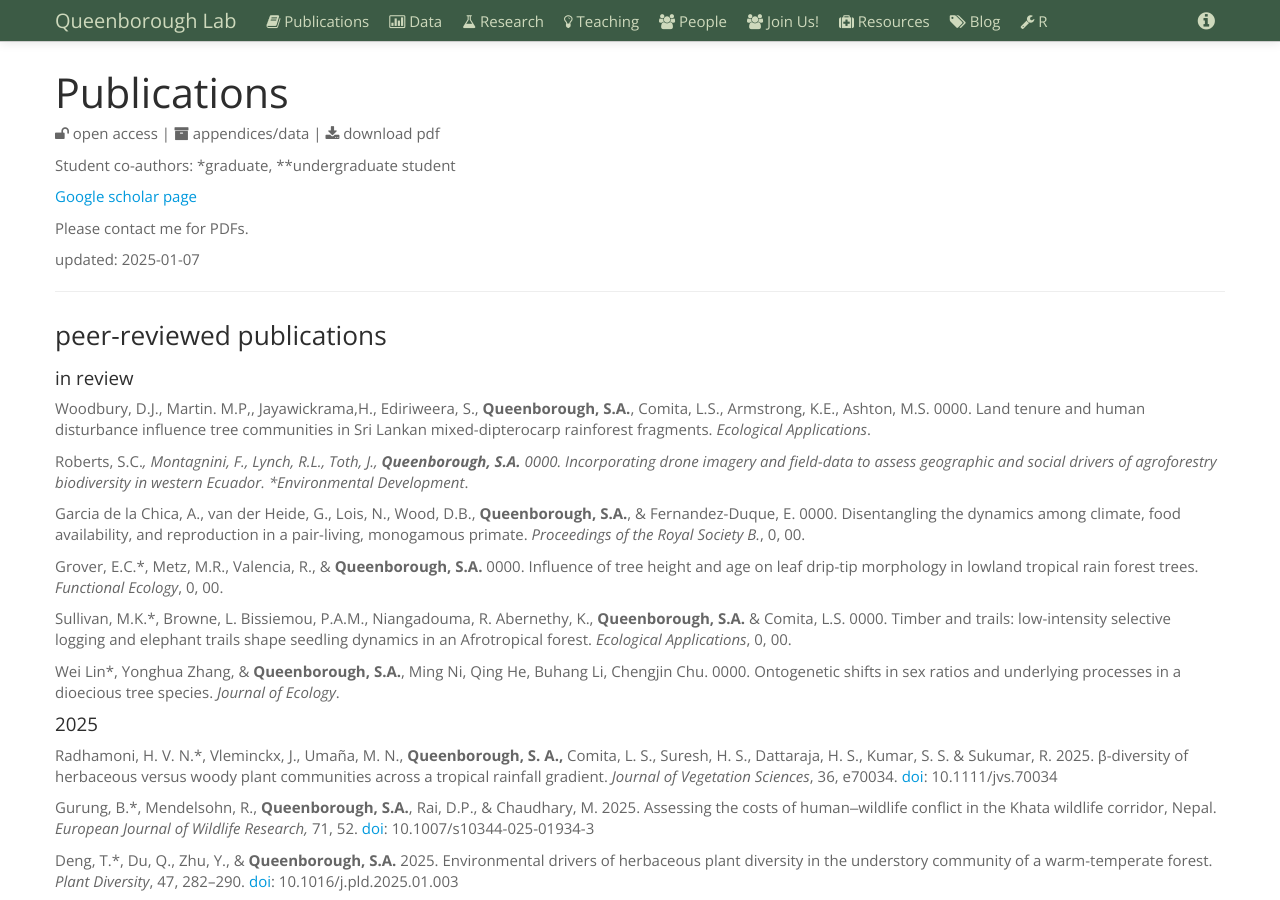
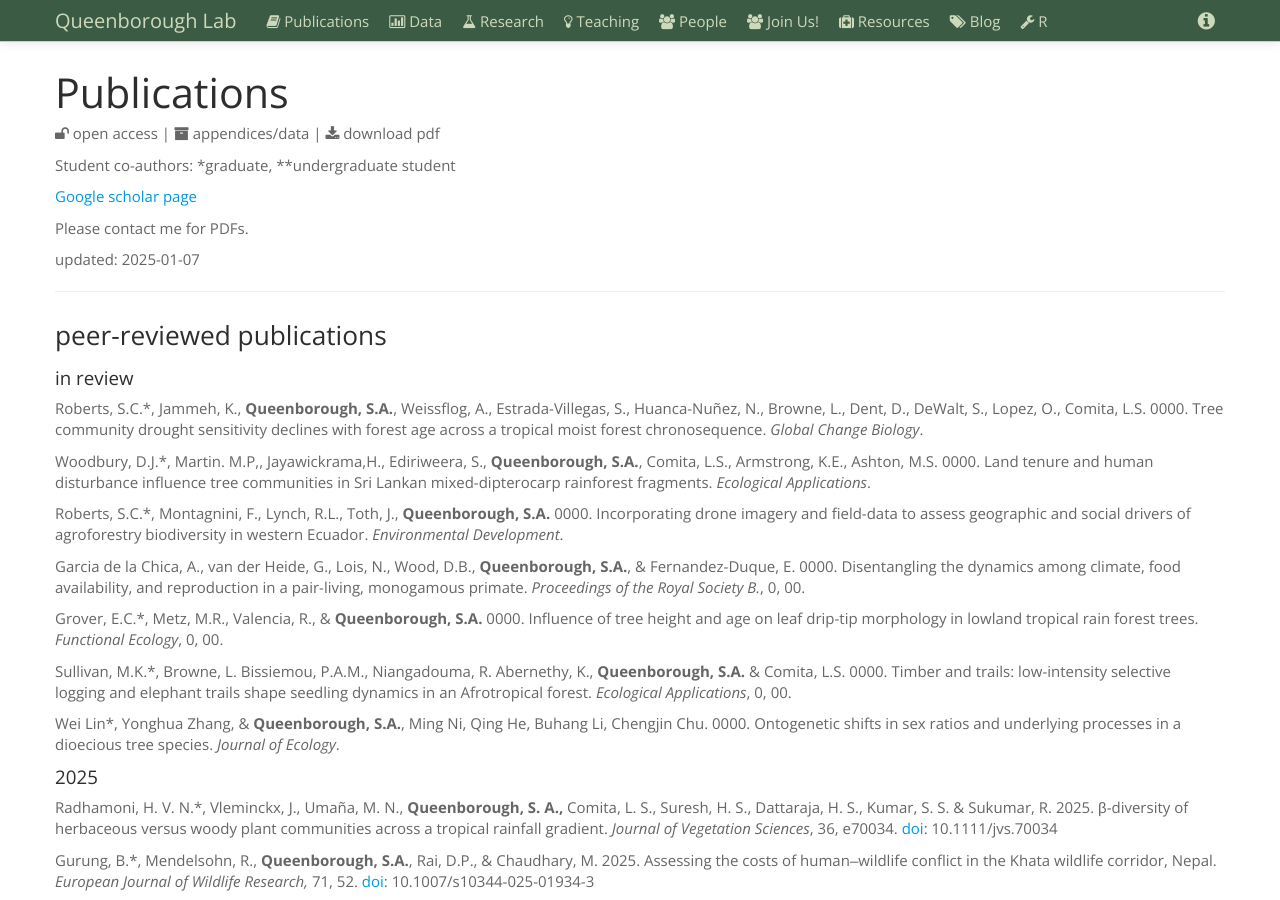
Before and after one commit to saq/saq.github.io, a Jekyll site: the page built from publications.md, in a window 1280 px wide and 900 px high. Built offline with Jekyll 4.4.1, drawn with Linux system fonts in a browser that asks for light colours.

Commit message:
Update publications.md

```diff
--- a/publications.md
+++ b/publications.md
@@ -43,9 +43,11 @@
 
 #### in review
 
-Woodbury, D.J., Martin. M.P,, Jayawickrama,H., Ediriweera, S., **Queenborough, S.A.**, Comita, L.S., Armstrong, K.E., Ashton, M.S. 0000. Land tenure and human disturbance influence tree communities in Sri Lankan mixed-dipterocarp rainforest fragments. *Ecological Applications*.
+Roberts, S.C.\*, Jammeh, K., **Queenborough, S.A.**, Weissflog, A., Estrada-Villegas, S., Huanca-Nuñez, N., Browne, L., Dent, D., DeWalt, S., Lopez, O., Comita, L.S. 0000. Tree community drought sensitivity declines with forest age across a tropical moist forest chronosequence. *Global Change Biology*.
 
-Roberts, S.C.*, Montagnini, F., Lynch, R.L., Toth, J., **Queenborough, S.A.** 0000. Incorporating drone imagery and field-data to assess geographic and social drivers of agroforestry biodiversity in western Ecuador. *Environmental Development*.
+Woodbury, D.J.\*, Martin. M.P,, Jayawickrama,H., Ediriweera, S., **Queenborough, S.A.**, Comita, L.S., Armstrong, K.E., Ashton, M.S. 0000. Land tenure and human disturbance influence tree communities in Sri Lankan mixed-dipterocarp rainforest fragments. *Ecological Applications*.
+
+Roberts, S.C.\*, Montagnini, F., Lynch, R.L., Toth, J., **Queenborough, S.A.** 0000. Incorporating drone imagery and field-data to assess geographic and social drivers of agroforestry biodiversity in western Ecuador. *Environmental Development*.
 
 Garcia de la Chica, A., van der Heide, G., Lois, N., Wood, D.B., **Queenborough, S.A.**, & Fernandez-Duque, E. 0000.  Disentangling the dynamics among climate, food availability, and reproduction in a pair-living, monogamous primate. *Proceedings of the Royal Society B.*, 0, 00.
 
```
